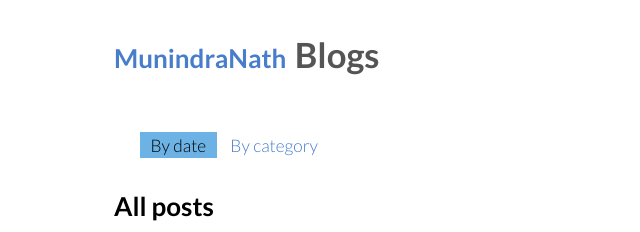
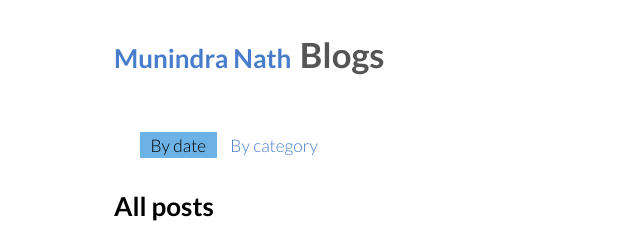
Before and after one commit to sideprojectme/blog, a Jekyll site: the page built from index.html, in a window 1280 px wide. Shown: the top 232 px of the page, without its empty margins (201-841 px from the left). Built offline with Jekyll 4.4.1, drawn with Linux system fonts in a browser that asks for light colours.

Commit message:
Update header.html

```diff
--- a/_includes/header.html
+++ b/_includes/header.html
@@ -1,6 +1,6 @@
 <header class="masthead">
    <nav>
-        <h2 class="home-title"><a href="/nath/">MunindraNath&nbsp;</a></h2>
+        <h2 class="home-title"><a href="/nath/">Munindra Nath&nbsp;</a></h2>
         <h1 ><a href="{{site.baseurl}}/">Blogs</a></h1>
     </nav>
 </header>
```
